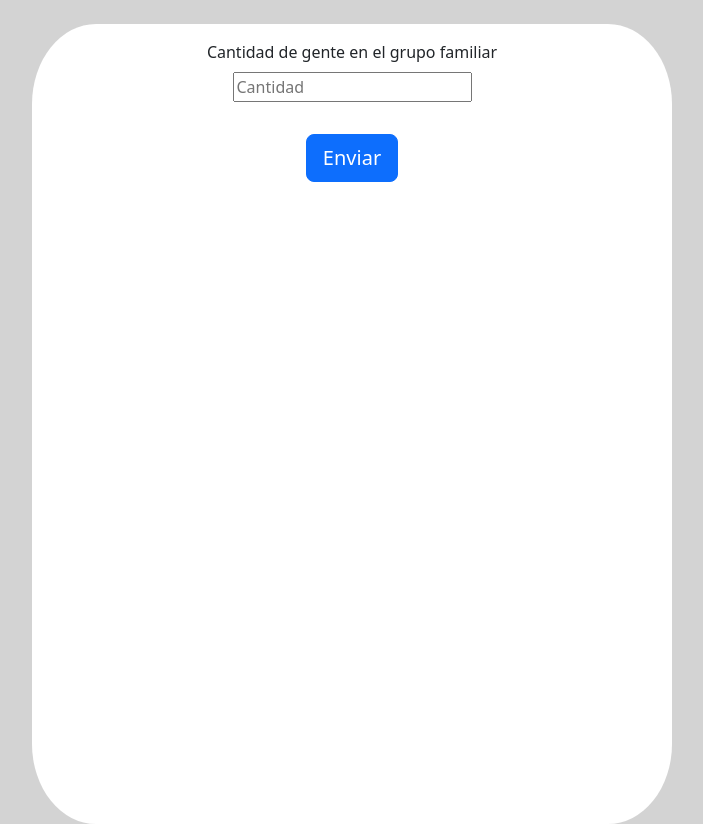
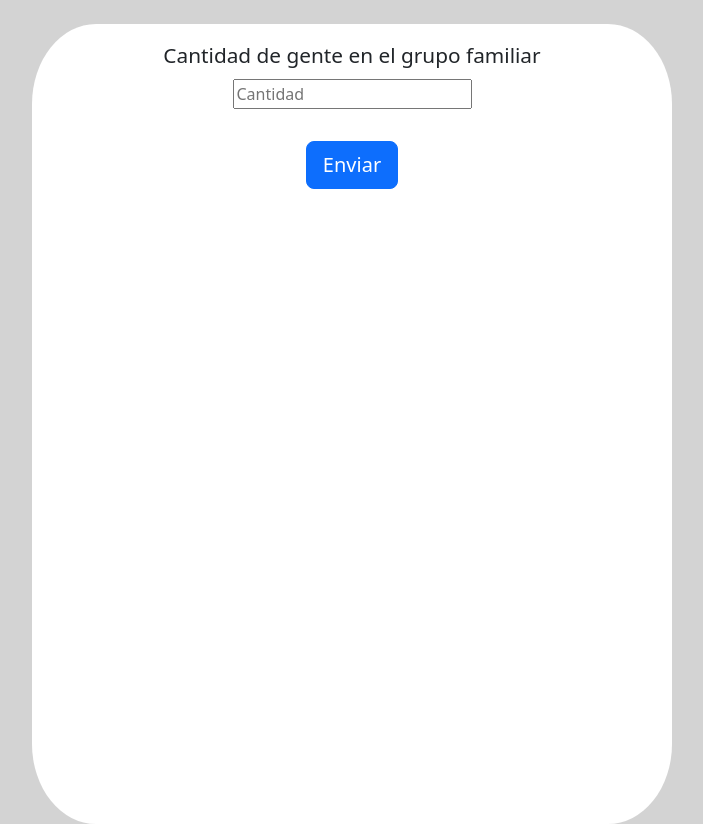
Before and after one commit to Awus66/simon-dice, a website: page clase-6/tarea1.html in a window 1280 px wide. Shown: the whole page, without its empty margins (288-991 px from the left). Drawn offline with nearby package versions, Linux system fonts and the light colour scheme.

Commit message:
Modifica estlio de label

```diff
--- a/clase-6/tarea1.html
+++ b/clase-6/tarea1.html
@@ -11,7 +11,7 @@
 <body>
     <form>
         <div class="container p-3 w-50 mt-4 text-center min-vh-100 align-items-center justify-content-center">
-            <label class="form-label" for="cantidad-familiares">Cantidad de gente en el grupo familiar</label><br>
+            <label class="form-label" for="cantidad-familiares" style="font-size:1.3rem">Cantidad de gente en el grupo familiar</label><br>
             <input aria-describedby="errores" class="form-control" id="cantidad-familiares" min="0" max="99" placeholder="Cantidad">
             <div class="p-2" id="familiares">
 
```
